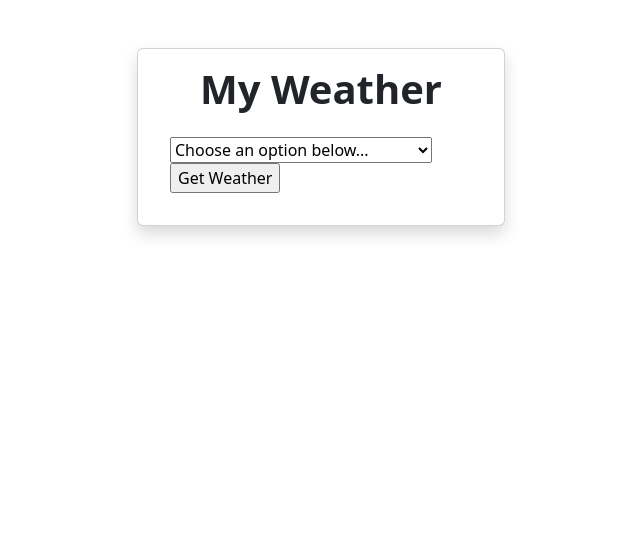
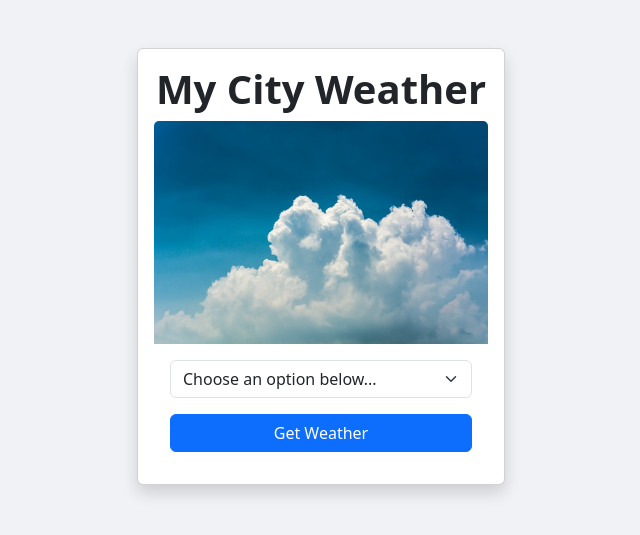
Before and after one commit to tshepop/flask_weather_app, a Flask app: page / in a window 1280 px wide. Shown: the top 535 px of the page, without its empty margins (319-959 px from the left). Run offline with Flask 3, Linux system fonts and the light colour scheme; some libraries are stand-ins or nearby versions.

Commit message:
Added the image

```diff
--- a/templates/index.html
+++ b/templates/index.html
@@ -6,6 +6,19 @@
     <meta name="viewport" content="width=device-width, initial-scale=1.0">
     <title>My Weather</title>
     <link rel="stylesheet" href="https://cdn.jsdelivr.net/npm/bootstrap@5.2.3/dist/css/bootstrap.min.css">
+    <link rel="stylesheet" href="{{ url_for('static', filename='css/bootstrap.css') }}">
+    <style>
+        body {
+            background-color: #f0f2f5;
+        }
+
+        .flex-container {
+            display: flex;
+            height: 100vh;
+            justify-content: center;
+            align-items: center;
+        }
+    </style>
 </head>
 
 <body>
@@ -13,17 +26,20 @@
 
         <section class="mx-auto my-5" style="max-width: 23em;">
             <div class="card shadow p-3 mb-5 bg-body rounded">
-                <h1 class="text-center fw-bold">My Weather</h1>
-                <img src="" alt="">
+                <h1 class="text-center fw-bold">My City Weather</h1>
+                <img src="{{ url_for('static', filename='img/alex-machado-80sv993lUKI-unsplash.jpg') }}"
+                    class="card-img-top img-fluid" alt="Clouds image">
                 <div class="card-body">
-                    <form action="{{ url_for('get_weather') }}" method="post">
-                        <select name="city_name" id="">
+                    <form action="{{ url_for('get_weather') }}" method="post" class="form-inline">
+                        <select class="form-select" name="city_name">
                             <option value="" selected>Choose an option below...</option>
                             {% for city in capital_city %}
                             <option value="{{ city }}">{{ city }}</option>
                             {% endfor %}
                         </select>
-                        <input type="submit" value="Get Weather">
+                        <div class="d-grid">
+                            <button class="btn btn-primary mt-3" type="submit">Get Weather</button>
+                        </div>
                     </form>
                 </div>
 
```
